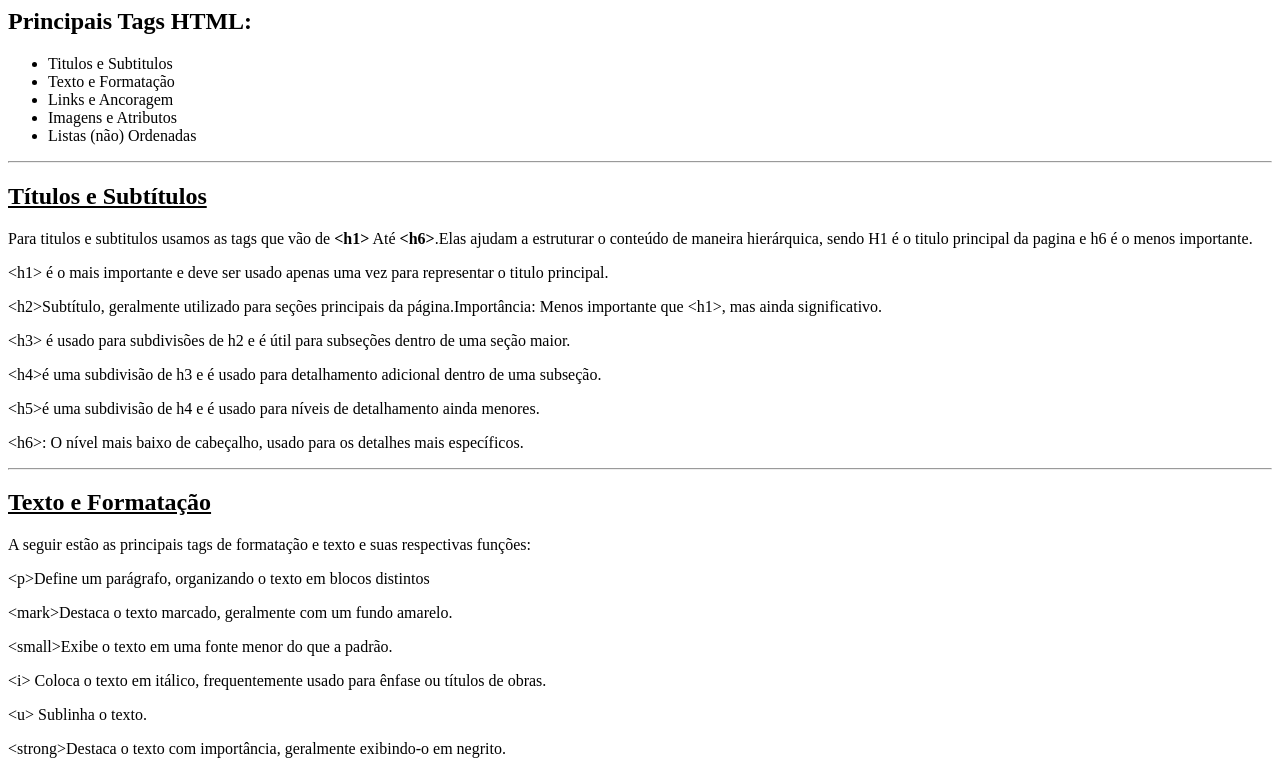
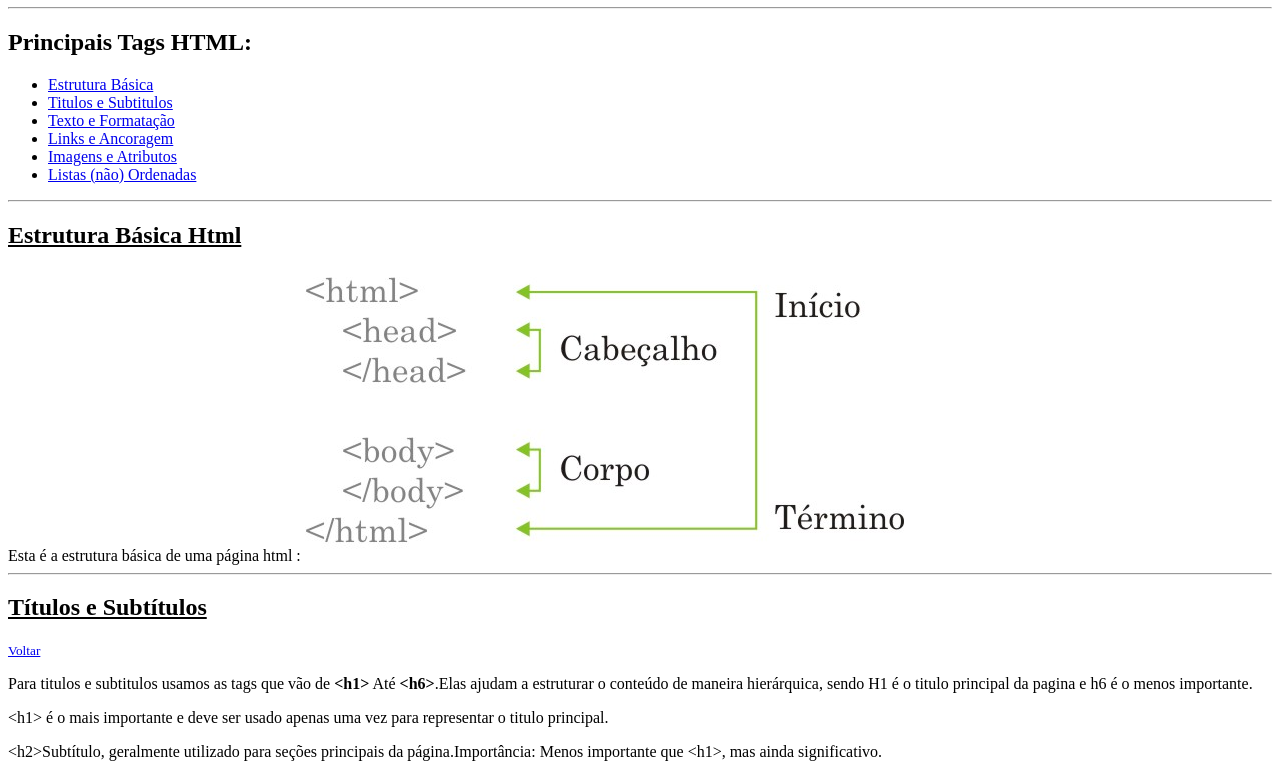
Before and after one commit to Jakeline17/Desafio-Website-Dio, a plain HTML site: page index.html in a window 1280 px wide. Shown: the part 94-865 px from the top of the page. Drawn offline with Linux system fonts and the light colour scheme.

Commit message:
atualizaçao

```diff
--- a/index.html
+++ b/index.html
@@ -6,20 +6,29 @@
     <title>Desafio Website Dio</title>
 </head>
 <body>
-    <h1>Conteúdo Aprendido no Cursos HTML da Dio</h1>
+    <h1 id="Inicio"><img src="fotos/images.png" alt="foto html" width="50">Conteúdo Aprendido no Curso HTML da Dio </h1>
     <hr>
     <h2>Principais Tags HTML:</h2>
 
+
     <ul>
-        <li>Titulos e Subtitulos </li>
-        <li>Texto e Formatação</li>
-        <li>Links e Ancoragem</li>
-        <li>Imagens e Atributos </li>
-        <li>Listas (não) Ordenadas</li>
+        <li><a href="#Estrutura">Estrutura Básica</a></li>
+        <li><a href="#Titulos">Titulos e Subtitulos</a> </li>
+        <li><a href="#Texto">Texto e Formatação</a></li>
+        <li><a href="#Links">Links e Ancoragem</a></li>
+        <li><a href="#Imagens">Imagens e Atributos</a> </li>
+        <li><a href="#Listas">Listas (não) Ordenadas</a></li>
     </ul>
         <hr>
 
-        <h2><u>Títulos e Subtítulos</u></h2>
+        <h2 id="Estrutura"><u>Estrutura Básica Html</u></h2>
+        Esta é a estrutura básica de uma página html :
+        <img src="fotos/estrutura_basica.jpg" alt="Estrutura Básica">
+        <hr>
+
+        <h2 id="Titulos"><u>Títulos e Subtítulos</u></h2>
+
+        <small><a href="#Inicio">Voltar</a></small>
 
         <p>Para titulos e subtitulos usamos as tags que vão de <b>&lt;h1&gt;</b> Até <b>&lt;h6&gt;</b>.Elas ajudam a estruturar o conteúdo de maneira hierárquica, sendo H1 é o titulo principal da pagina e h6 é o menos importante.</p>
 
@@ -34,9 +43,16 @@
         <p>&lt;h5&gt;é uma subdivisão de h4 e é usado para níveis de detalhamento ainda menores. </p>
 
         <p>&lt;h6&gt;: O nível mais baixo de cabeçalho, usado para os detalhes mais específicos. </p>
+        <img src="fotos/htmlbasico1.png" alt="Niveis de Titulos">
+
+
         <hr>
 
-        <h2><u>Texto e Formatação</u></h2>
+        <h2 id="Texto"><u>Texto e Formatação</u></h2>
+
+        <small><a href="#Inicio">Voltar</a></small>
+
+
         <p>A seguir estão as principais tags de formatação e texto e suas respectivas funções:</p>
 
         <p>&lt;p&gt;Define um parágrafo, organizando o texto em blocos distintos  </p>
@@ -67,7 +83,10 @@
 
         <hr>
 
-        <h2><U>Links e Ancoragem</U></h2>
+        <h2 id="Links"><U>Links e Ancoragem</U></h2>
+
+        <small><a href="#Inicio">Voltar</a></small>
+
         <p>A tag &lt;a&gt; é usada para criar hyperlinks que podem levar o usuário a outra página, a uma seção específica da mesma página ou até mesmo iniciar uma ação como enviar um e-mail. A estrutura básica de um hyperlink usando a tag é a seguinte:<strong>&lt;a href="URL&gt;"Texto do Link:&lt;/a&gt;</strong>
          href: Define o destino do link. Pode ser uma URL, um caminho relativo ou uma âncora.
          target: Define onde abrir o link. "_blank" abre o link em uma nova aba ou janela.
@@ -78,7 +97,10 @@
         <p>As tags de link e ancoragem são essenciais para a navegação na web. A tag <strong>"a"</strong> permite criar links para outras páginas, seções dentro da mesma página, ou até mesmo iniciar ações como enviar um e-mail. Usar atributos como href, target, title e id permite personalizar e definir o comportamento dos links, proporcionando uma navegação eficiente e intuitiva para os usuários.</p>
         <hr>
 
-        <h2><u>Imagens e Atributos</u></h2>
+        <h2 id="Imagens"><u>Imagens e Atributos</u></h2>
+
+        <small><a href="#Inicio">Voltar</a></small>
+
         <p>As tags de imagens em HTML são usadas para incorporar imagens em páginas web. A principal tag para esse propósito é a tag <strong>"IMG"</strong>, que é uma tag de elemento vazio (não possui conteúdo e não requer uma tag de fechamento). A seguir, vou explicar como usa-la e seus principais atributos. A estrutura basica da tag <I>IMG</I>
         é <strong>&lt;img src="caminho/para/imagem.jpg" alt="Descrição da imagem"&gt; </strong><br>
         src: (Obrigatório) Especifica o caminho da imagem a ser exibida. Pode ser um caminho relativo ou uma URL.
@@ -96,7 +118,10 @@
             title: Fornece um texto descritivo que aparece como uma dica (tooltip) quando o usuário passa o mouse sobre a imagem.</p>
             <hr>
 
-            <h2><u>Listas (não) Ordenadas</u></h2>
+            <h2 id="Listas"><u>Listas (não) Ordenadas</u></h2>
+
+            <small><a href="#Inicio">Voltar</a></small>
+
             <p>Em HTML, listas ordenadas e não ordenadas são usadas para agrupar itens relacionados de uma forma estruturada. As listas ajudam a organizar o conteúdo de maneira lógica e clara para os usuários. Aqui está uma explicação detalhada sobre essas duas formas de listas:</p>
 
             <h3>Lista Ordenada: (&lt;OL&gt;)</h3>
```
Also changed, not shown: fotos/estrutura_basica.jpg (added), fotos/htmlbasico1.png (added), fotos/images.png (added), fotos/unnamed.jpg (added).
